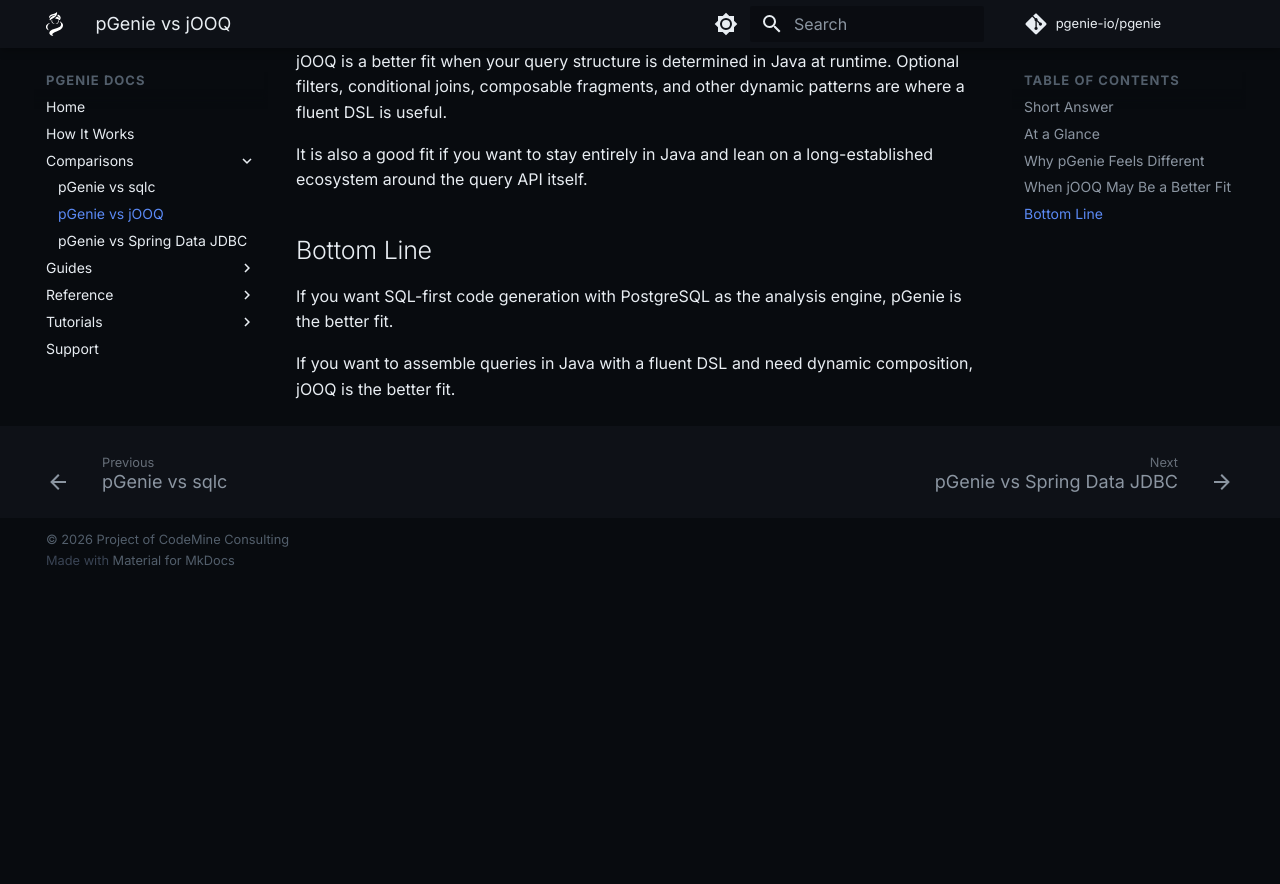
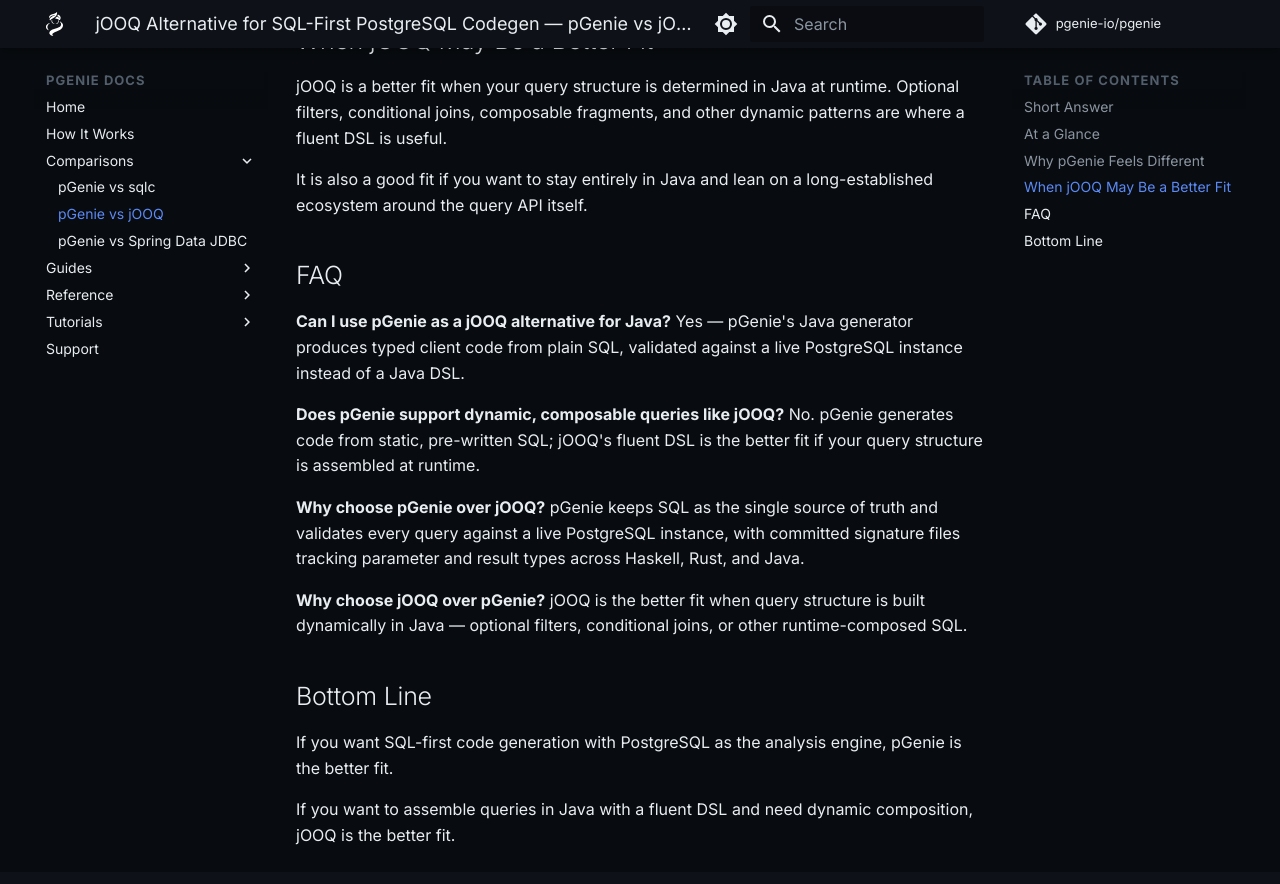
Before and after one commit to pgenie-io/docs, an MkDocs documentation site: the page built from docs/comparisons/jooq.md, in a window 1280 px wide and 900 px high, scrolled down 1598 px. Shown: the top 884 px of the window. Built offline with MkDocs 1.6.1 and Material for MkDocs 9.7.7, drawn with Linux system fonts in a browser that asks for light colours; comment, search, counter and statistics services are not loaded; before the commit the page ends 2181 px from its top, so only the background shows below that; some of the changed text lies outside the part shown.

Commit message:
Do SEO for jOOQ

```diff
--- a/docs/comparisons/jooq.md
+++ b/docs/comparisons/jooq.md
@@ -1,6 +1,11 @@
+---
+title: jOOQ Alternative for SQL-First PostgreSQL Codegen — pGenie vs jOOQ
+description: Comparing pGenie and jOOQ for type-safe PostgreSQL code generation. pGenie keeps queries in plain SQL files validated against a live PostgreSQL instance, while jOOQ builds queries with a Java DSL for dynamic, composable query construction.
+---
+
 # pGenie vs jOOQ
 
-pGenie and jOOQ both help you write type-safe database code, but they optimize for different workflows.
+pGenie is a **jOOQ alternative** for teams who want to keep queries in plain SQL files instead of composing them with a Java DSL. Both tools help you write type-safe database code, but they optimize for different workflows.
 
 ## Short Answer
 
@@ -38,6 +43,20 @@
 
 It is also a good fit if you want to stay entirely in Java and lean on a long-established ecosystem around the query API itself.
 
+## FAQ
+
+**Can I use pGenie as a jOOQ alternative for Java?**
+Yes — pGenie's Java generator produces typed client code from plain SQL, validated against a live PostgreSQL instance instead of a Java DSL.
+
+**Does pGenie support dynamic, composable queries like jOOQ?**
+No. pGenie generates code from static, pre-written SQL; jOOQ's fluent DSL is the better fit if your query structure is assembled at runtime.
+
+**Why choose pGenie over jOOQ?**
+pGenie keeps SQL as the single source of truth and validates every query against a live PostgreSQL instance, with committed signature files tracking parameter and result types across Haskell, Rust, and Java.
+
+**Why choose jOOQ over pGenie?**
+jOOQ is the better fit when query structure is built dynamically in Java — optional filters, conditional joins, or other runtime-composed SQL.
+
 ## Bottom Line
 
 If you want SQL-first code generation with PostgreSQL as the analysis engine, pGenie is the better fit.
```
